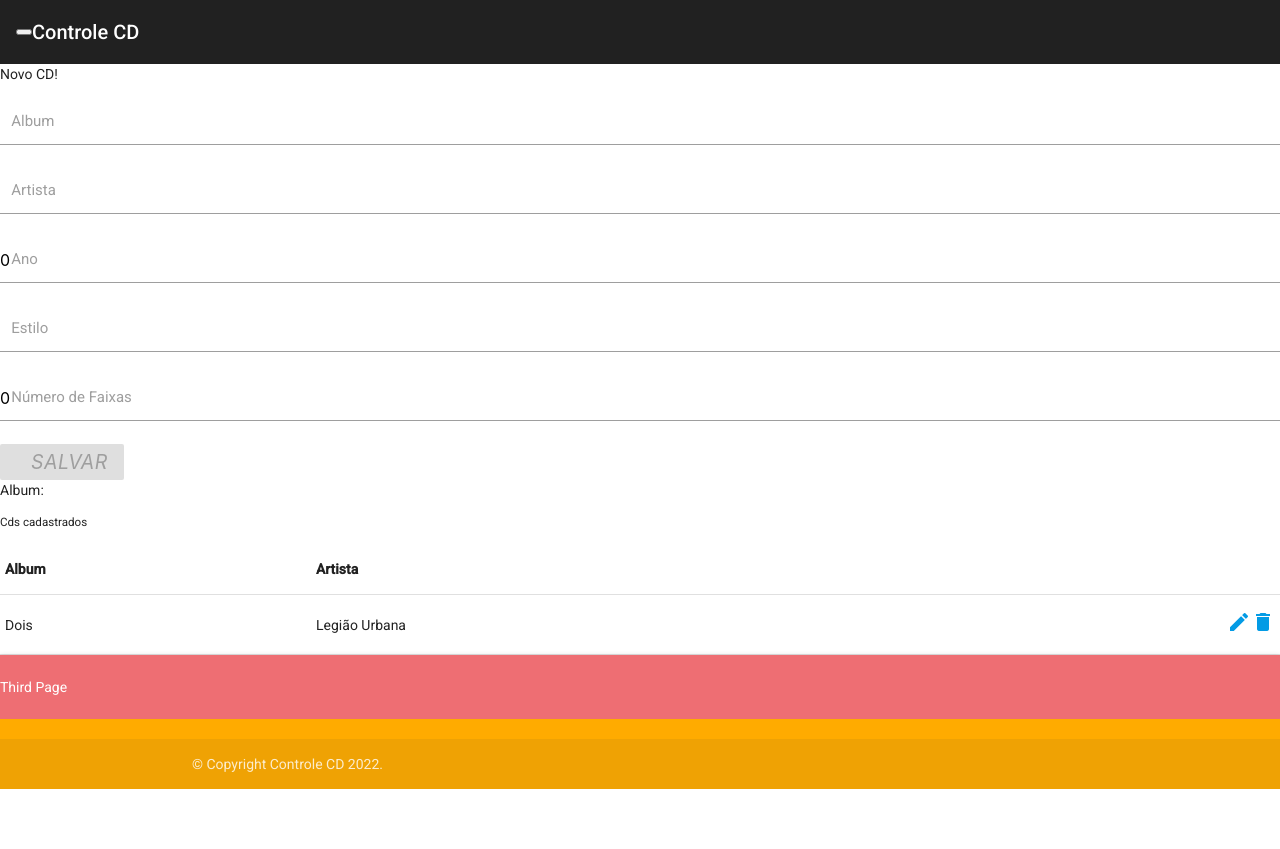
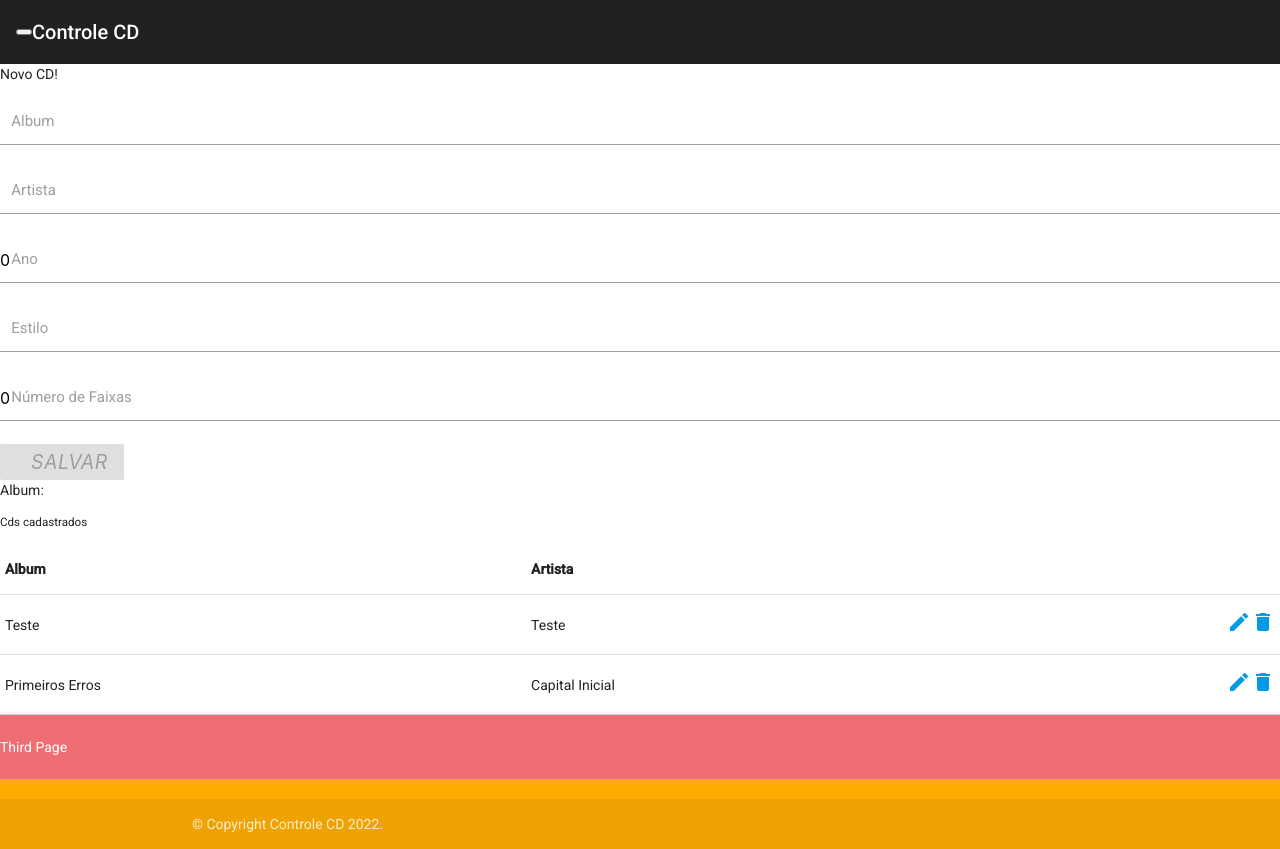
Before and after one commit to felipefranciscorosa/controle-cd, an Angular app in the folder controle-cd/: page /first in a window 1280 px wide. Before the commit the page ends 800 px from the top, so only its background shows below. Built offline with nearby package versions, Linux system fonts and the light colour scheme; data requests are answered from the project's data file.

Commit message:
feat: Promisse and Json-Server support

```diff
--- /dev/null
+++ b/controle-cd/db.json
@@ -0,0 +1,20 @@
+{
+  "cds": [
+    {
+      "id": 1,
+      "album": "Teste",
+      "artista": "Teste",
+      "ano": 2022,
+      "estilo": "Teste",
+      "numFaixas": 17
+    },
+    {
+      "id": 7,
+      "album": "Primeiros Erros",
+      "artista": "Capital Inicial",
+      "ano": 1995,
+      "estilo": "Rock",
+      "numFaixas": 25
+    }
+  ]
+}
--- a/controle-cd/package.json
+++ b/controle-cd/package.json
@@ -6,7 +6,9 @@
     "start": "ng serve",
     "build": "ng build",
     "watch": "ng build --watch --configuration development",
-    "test": "ng test"
+    "test": "ng test",
+    "json:server": "json-server --watch db.json",
+    "json:server:routes": "json-server --watch db.json --routes routes.json"
   },
   "private": true,
   "dependencies": {
@@ -20,6 +22,7 @@
     "@angular/platform-browser": "^14.1.0",
     "@angular/platform-browser-dynamic": "^14.1.0",
     "@angular/router": "^14.1.0",
+    "json-server": "^0.17.0",
     "material-icons": "^1.11.9",
     "materialize-css": "^1.0.0",
     "rxjs": "~7.5.0",
--- a/controle-cd/projects/controle-cd-main/src/app/app.module.ts
+++ b/controle-cd/projects/controle-cd-main/src/app/app.module.ts
@@ -12,6 +12,7 @@ import { FormsModule } from '@angular/forms';
 import { AppRoutingModule } from './app-routing.module';
 import { FirstComponent } from './first/first.component';
 import { ThirdComponent } from './third/third.component';
+import { HttpClientModule} from '@angular/common/http';
 @NgModule({
   declarations: [
     AppComponent,
@@ -27,7 +28,8 @@ import { ThirdComponent } from './third/third.component';
     MatSidenavModule,
     FormsModule,
     BrowserAnimationsModule,
-    AppRoutingModule
+    AppRoutingModule,
+    HttpClientModule
   ],
   providers: [],
   bootstrap: [AppComponent]
--- a/controle-cd/projects/controle-cd-main/src/app/first/first-storage.service.ts
+++ b/controle-cd/projects/controle-cd-main/src/app/first/first-storage.service.ts
@@ -5,63 +5,66 @@ import { BehaviorSubject, Observable } from 'rxjs';
 import { Injectable } from '@angular/core';
 import { WebStorageUtil } from '../util/web-storage-util';
 import { Shared } from '../util/shared';
+import {CdPromisseService} from './../services/cd-promisse.service';
 
 @Injectable()
 export class CdStorageService {
   cds!: Cd[];
   private cdSource!: BehaviorSubject<number>;
-  constructor() {
-    Shared.initializeWebStorage();
-    this.cds = WebStorageUtil.get(Constants.CDS_KEY);
-    this.cdSource = new BehaviorSubject<number>(this.cds.length);
+  constructor(private cdPromisseService: CdPromisseService) {
+    this.cdPromisseService.get().then((value) =>{this.cds =<Cd[]>value})
+                          .catch((e) => {this.cds = [] });
+
   }
 
   save(cd: Cd) {
-    this.cds = WebStorageUtil.get(Constants.CDS_KEY);
     this.cds.push(cd);
-    WebStorageUtil.set(Constants.CDS_KEY, this.cds);
+    this.cdPromisseService.post(cd).then((value) =>{})
+    .catch((e) => {});
   }
 
   update(cd: Cd) {
-    this.cds = WebStorageUtil.get(Constants.CDS_KEY);
-    this.delete(cd.album);
-    this.save(cd);
+    this.cds = this.cds.filter((c) => {
+      return c.id?.valueOf() != cd.id?.valueOf();
+    });
+    this.cds.push(cd);
+    this.cdPromisseService.put(cd).then((value) =>{})
+    .catch((e) => {});
   }
 
-  delete(album: string): boolean {
-    this.cds = WebStorageUtil.get(Constants.CDS_KEY);
-    this.cds = this.cds.filter((c) => {
-      return c.album?.valueOf() != album?.valueOf();
-    });
-
-    WebStorageUtil.set(Constants.CDS_KEY, this.cds);
+  delete(cd: Cd): boolean {
+    this.cds = this.cds.filter((c) => {return c.id?.valueOf() != cd.id?.valueOf();});
+    this.cdPromisseService.delete(cd).then((value) =>{})
+                                     .catch((e) => {});
     return true;
   }
 
-  isExist(value: string): boolean {
-    this.cds = WebStorageUtil.get(Constants.CDS_KEY);
+  isExist(value: number): boolean {
     for (let c of this.cds) {
-      if (c.album?.valueOf() == value?.valueOf()) {
+      if (c.id?.valueOf() == value?.valueOf()) {
         return true;
       }
     }
     return false;
   }
 
-  getCds(): Cd[] {
-    this.cds = WebStorageUtil.get(Constants.CDS_KEY);
+  async getCds(): Promise<Cd[]> {
+    //this.cdPromisseService.get().then((value) =>{this.cds =<Cd[]>value
+    //                                            return this.cds;
+    //                                            })
+    //                      .catch((e) => {this.cds = []
+    //                                    return this.cds;
+    //                                    })
+    //                      ;
+    this.cds =  <Cd[]> await this.cdPromisseService.get();
     return this.cds;
   }
 
   notifyTotalCds() {
-    this.cdSource.next(this.getCds()?.length);
+    this.cdSource.next(this.cds.length);
     // if (this.getUsers()?.length > 1) {
     //   this.userSource.complete();
     // }
   }
 
-  asObservable(): Observable<number> {
-    return this.cdSource;
-    //return this.userSource.asObservable()
-  }
 }
--- a/controle-cd/projects/controle-cd-main/src/app/first/first.component.html
+++ b/controle-cd/projects/controle-cd-main/src/app/first/first.component.html
@@ -102,7 +102,7 @@
 <p>Album: {{this.cd.album}}</p>
 <h5>Cds cadastrados</h5>
 <!-- Tabela de Cds -->
-<table class="highlight" *ngIf="cds && cds!.length > 0">
+<table class="highlight" *ngIf="getCds() && getCds()!.length > 0">
   <thead>
     <tr>
       <th>Album</th>
@@ -112,7 +112,7 @@
   </thead>
 
   <tbody>
-    <tr *ngFor="let c of cds">
+    <tr *ngFor="let c of getCds()">
       <td>{{ c.album }}</td>
       <td>{{ c.artista}}</td>
       <td class="right">
@@ -124,7 +124,7 @@
         <a
           ><i
             class="material-icons my-icon-size"
-            (click)="onDelete(c.album)"
+            (click)="onDelete(c)"
             >delete</i
           ></a
         >
--- a/controle-cd/projects/controle-cd-main/src/app/first/first.component.ts
+++ b/controle-cd/projects/controle-cd-main/src/app/first/first.component.ts
@@ -5,58 +5,56 @@ import { NgForm } from '@angular/forms';
 import { CdStorageService } from './first-storage.service';
 import { WebStorageUtil } from '../util/web-storage-util';
 import { Shared } from '../util/shared';
+import {CdPromisseService} from './../services/cd-promisse.service';
 
 @Component({
   selector: 'app-first',
   templateUrl: './first.component.html',
   styleUrls: ['./first.component.css'],
-  providers: [CdStorageService],
+  providers: [CdStorageService,CdPromisseService],
 })
 export class FirstComponent implements OnInit,AfterViewInit{
   @ViewChild('form') form!: NgForm;
 
   cd!: Cd;
-  cds!: Cd[];
+  cds!: Promise<Cd[]>;
   title = 'Primeiro App';
 
   constructor(private cdService: CdStorageService){
 
   }
+  getCds(){
+    return this.cdService.cds;
+  }
   ngOnInit(): void {
-    Shared.initializeWebStorage();
-    this.cd = new Cd("","",0,"",0);
+    this.cd = new Cd(0,"","",0,"",0);
     this.cds = this.cdService.getCds();
   }
   onSubmit(){
-    if (!this.cdService.isExist(this.cd.album)) {
-      this.cdService.save(this.cd);
+    let clone = Cd.clone(this.cd);
+    if (!this.cdService.isExist(this.cd.id)) {
+      this.cdService.save(clone);
     } else {
-      this.cdService.update(this.cd);
+      this.cdService.update(clone);
     }
 
     this.form.reset();
-    this.cd = new Cd("","",0,"",0);
+    this.cd = new Cd(0,"","",0,"",0);
 
-    this.cds = this.cdService.getCds();
-
-    this.cdService.notifyTotalCds();
   }
   onEdit(cd: Cd) {
-    //this.user = user;
     let clone = Cd.clone(cd);
     this.cd = clone;
   }
-  onDelete(album: string) {
+  onDelete(cd: Cd) {
     let confirmation = window.confirm(
-      'Você tem certeza que deseja remover ' + album
+      'Você tem certeza que deseja remover ' + cd.album
     );
     if (!confirmation) {
       return;
     }
-    let response: boolean = this.cdService.delete(album);
+    let response: boolean = this.cdService.delete(cd);
 
-    this.cds = this.cdService.getCds();
-    this.cdService.notifyTotalCds();
   }
   ngAfterViewInit(): void {
 
--- a/controle-cd/projects/controle-cd-main/src/app/model/cd.ts
+++ b/controle-cd/projects/controle-cd-main/src/app/model/cd.ts
@@ -1,11 +1,13 @@
 export class Cd{
+  public id: number;
   public album: string;
   public artista: string;
   public ano: number;
   public estilo: string;
   public numFaixas: number;
 
-  constructor (album: string,artista: string,ano: number,estilo: string,numFaixas: number){
+  constructor (id: number,album: string,artista: string,ano: number,estilo: string,numFaixas: number){
+      this.id =id;
       this.album = album;
       this.artista = artista;
       this.ano = ano;
@@ -14,7 +16,7 @@ export class Cd{
     }
 
     public static clone(cd: Cd) {
-      let c: Cd = new Cd(cd.album, cd.artista, cd.ano, cd.estilo, cd.numFaixas);
+      let c: Cd = new Cd(cd.id,cd.album, cd.artista, cd.ano, cd.estilo, cd.numFaixas);
       return c;
     }
 }
--- /dev/null
+++ b/controle-cd/projects/controle-cd-main/src/app/services/cd-promisse.service.ts
@@ -0,0 +1,33 @@
+import { HttpClient, HttpHeaders } from '@angular/common/http';
+import { Injectable } from '@angular/core';
+import { Cd } from '../model/cd';
+
+@Injectable({
+  providedIn: 'root'
+})
+export class CdPromisseService {
+  URL = 'http://localhost:3000/cds';
+  httpOptions = {
+    headers: new HttpHeaders({ 'Content-Type': 'application/json' }),
+  };
+  constructor(private httpClient: HttpClient) { }
+  get(): Promise<Cd[]|undefined>{
+    return this.httpClient.get<Cd[]>(this.URL).toPromise();
+  }
+  post(cd: Cd): Promise<Cd|undefined> {
+    return this.httpClient
+      .post<Cd>(this.URL, JSON.stringify(cd), this.httpOptions)
+      .toPromise();
+  }
+  put(cd: Cd): Promise<Cd|undefined> {
+    return this.httpClient
+      .put<Cd>(`${this.URL}/${cd.id}`, JSON.stringify(cd), this.httpOptions)
+      .toPromise();
+  }
+  delete(cd: Cd): Promise<Cd|undefined> {
+    return this.httpClient
+      .delete<Cd>(`${this.URL}/${cd.id}`, this.httpOptions)
+      .toPromise();
+  }
+
+}
--- a/controle-cd/projects/controle-cd-main/src/app/util/shared.ts
+++ b/controle-cd/projects/controle-cd-main/src/app/util/shared.ts
@@ -14,7 +14,7 @@ export class Shared {
     }
 
     //usuário definido na forma literal
-    let cd = new Cd("Dois", "Legião Urbana", 1997, "Rock", 17);
+    let cd = new Cd(1,"Dois", "Legião Urbana", 1997, "Rock", 17);
     let cds = [cd];
 
     localStorage.setItem(Constants.CDS_KEY, JSON.stringify(cds));
```
Also changed, not shown: 1 other file (tests, documents, lock files or other folders).
